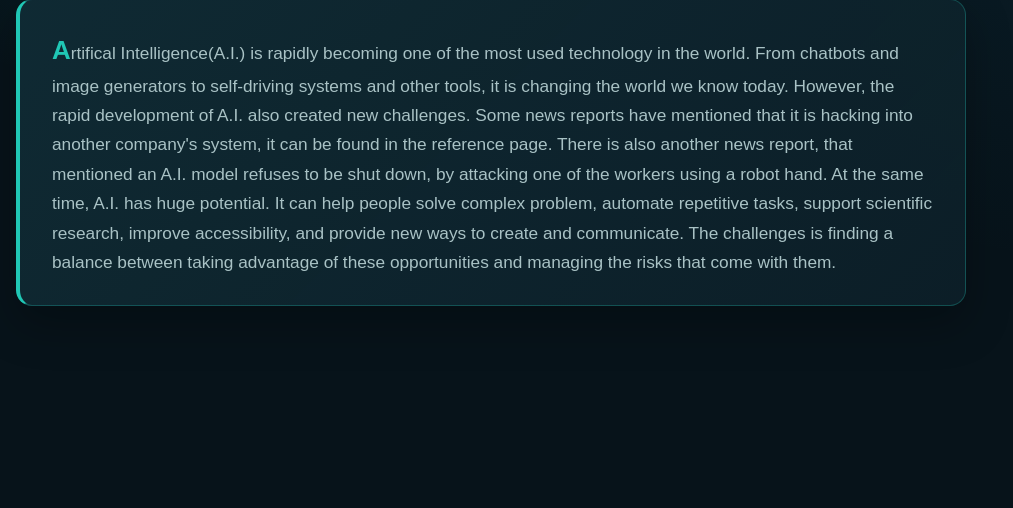
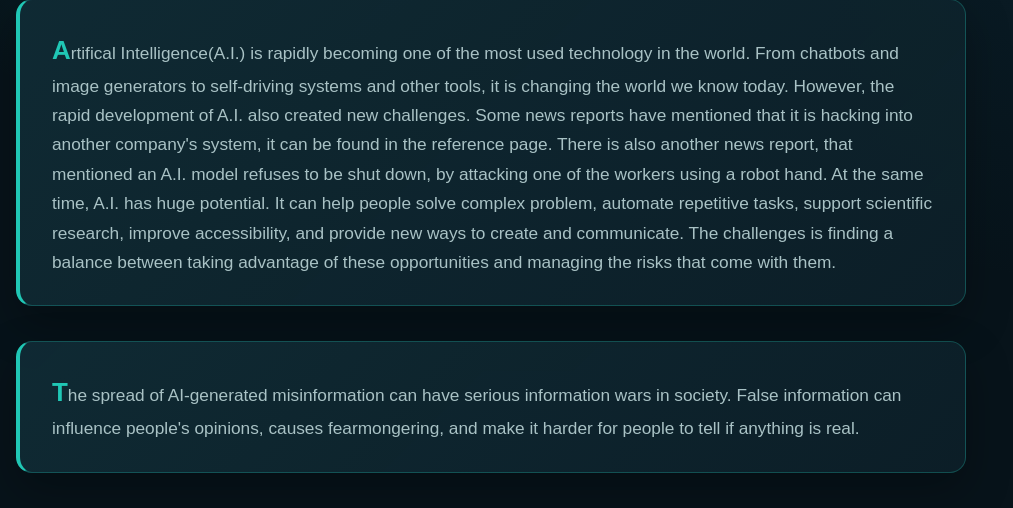
Before and after one commit to SimonXiong02/Responsive_website, a Django app: page / in a window 1280 px wide. Shown: the part 433-941 px from the top of the page, without its empty margins (0-1013 px from the left). Before the commit the page ends 739 px from the top, so only its background shows below. Run offline with Django 5.2, Linux system fonts and the light colour scheme.

Commit message:
v002.1.2

```diff
--- a/polls/templates/home.html
+++ b/polls/templates/home.html
@@ -7,7 +7,7 @@
     The prophecy of future A.I technologies
 </h1>
 
-<p class="home-text">
+<p class="home-head-text">
     Artifical Intelligence(A.I.) is rapidly becoming one of the most used technology in the world.
     From chatbots and image generators to self-driving systems and other tools, it is changing the world we know today.
 
@@ -20,4 +20,10 @@
     support scientific research, improve accessibility, and provide new ways to create and communicate. The challenges
     is finding a balance between taking advantage of these opportunities and managing the risks that come with them.
 </p>
+
+<p class="home-paragraph-1">
+    The spread of AI-generated misinformation can have serious information wars in society.
+    False information can influence people's opinions, causes fearmongering, and make it harder for people
+    to tell if anything is real.
+</p>
 {% endblock %}
--- a/static/style.css
+++ b/static/style.css
@@ -156,7 +156,7 @@ body {
     margin-top: 15px;
 }
 
-.home-text {
+.home-head-text {
     max-width: 950px;
     margin-bottom: 35px;
     padding: 28px 32px;
@@ -169,7 +169,26 @@ body {
     box-shadow: var(--shadow);
 }
 
-.home-text::first-letter {
+.home-head-text::first-letter {
+    color: var(--primary);
+    font-size: 1.5em;
+    font-weight: bold;
+}
+
+.home-paragraph-1 {
+    max-width: 950px;
+    margin-bottom: 35px;
+    padding: 28px 32px;
+    color: var(--muted);
+    font-size: 1.08rem;
+    background: linear-gradient(135deg, rgba(16, 43, 53, 0.95), rgba(13, 32, 41, 0.9));
+    border: 1px solid var(--border);
+    border-left: 4px solid var(--primary);
+    border-radius: 16px;
+    box-shadow: var(--shadow);
+}
+
+.home-paragraph-1::first-letter {
     color: var(--primary);
     font-size: 1.5em;
     font-weight: bold;
@@ -463,7 +482,8 @@ body {
         text-align: center;
     }
 
-    .home-text,
+    .home-head-text,
+    .home-paragraph-1,
     .Inputs {
         padding: 20px;
     }
```
